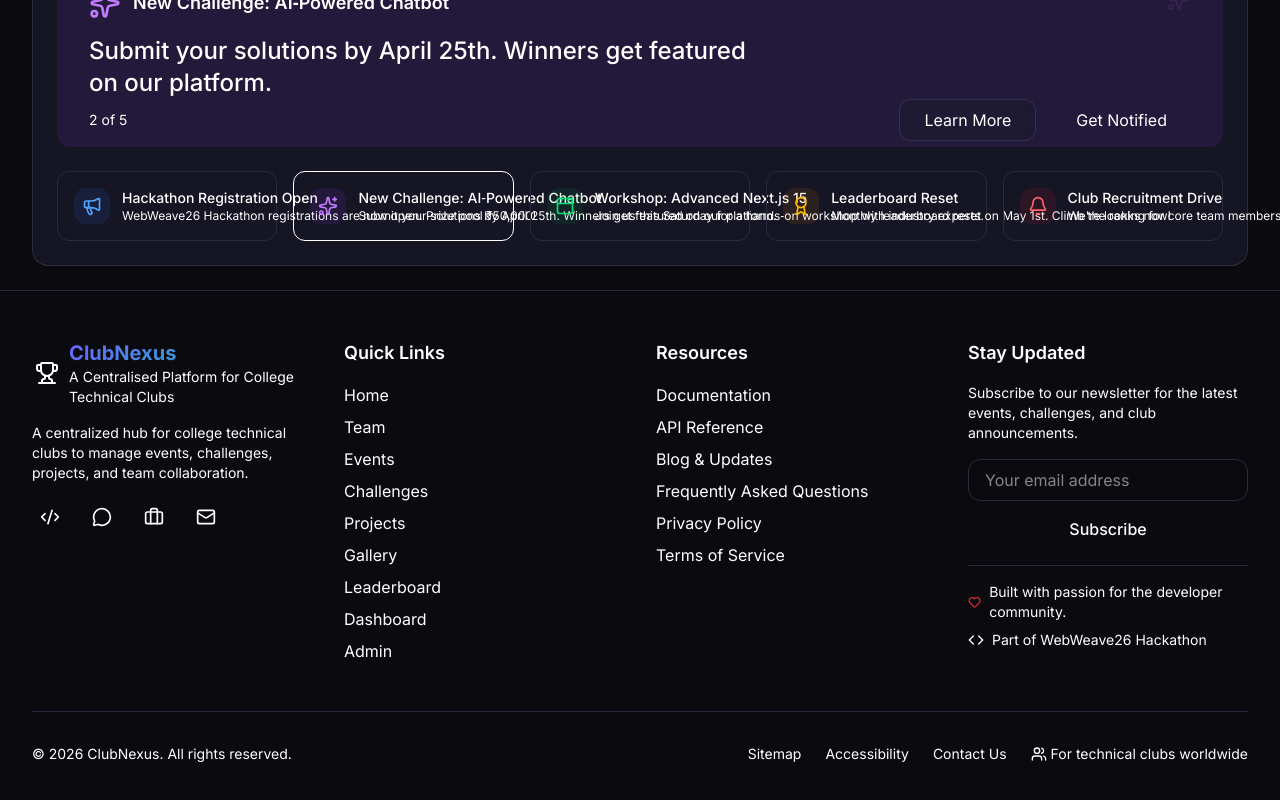
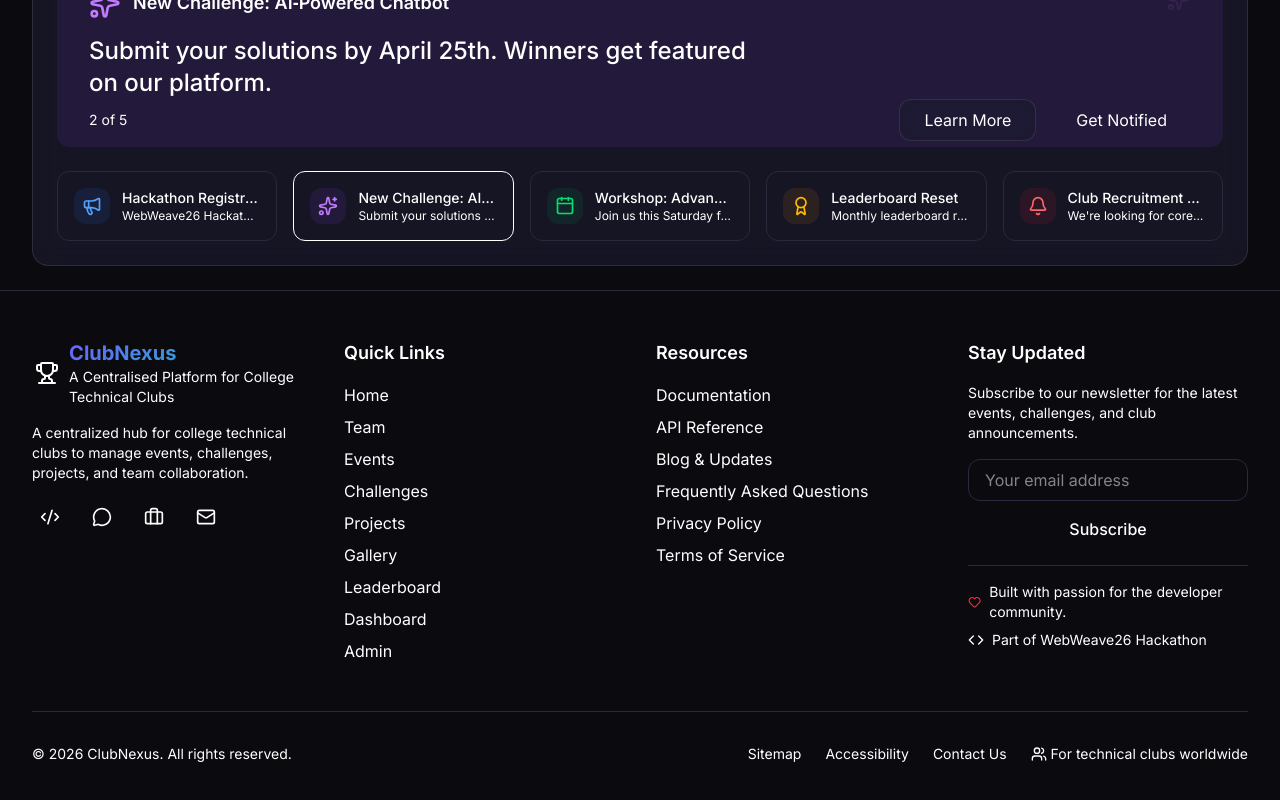
Before and after one commit to sharanbiradar20-hash/Team-Archer, a Next.js app: page / in a window 1280 px wide. Shown: the part 4183-4983 px from the top of the page. Built offline with nearby package versions, Linux system fonts and the light colour scheme; no server answers.

Commit message:
Fix text overflow in AnnouncementTicker card

```diff
--- a/src/components/home/AnnouncementTicker.tsx
+++ b/src/components/home/AnnouncementTicker.tsx
@@ -135,8 +135,8 @@ export default function AnnouncementTicker() {
             <div className={`p-2 rounded-lg ${announcement.bg}`}>
               <announcement.icon className={`w-5 h-5 ${announcement.color}`} />
             </div>
-            <div className="text-left">
-              <p className="font-medium text-sm">{announcement.title}</p>
+            <div className="text-left min-w-0">
+              <p className="font-medium text-sm truncate">{announcement.title}</p>
               <p className="text-text-secondary text-xs truncate">{announcement.description}</p>
             </div>
           </button>
```
